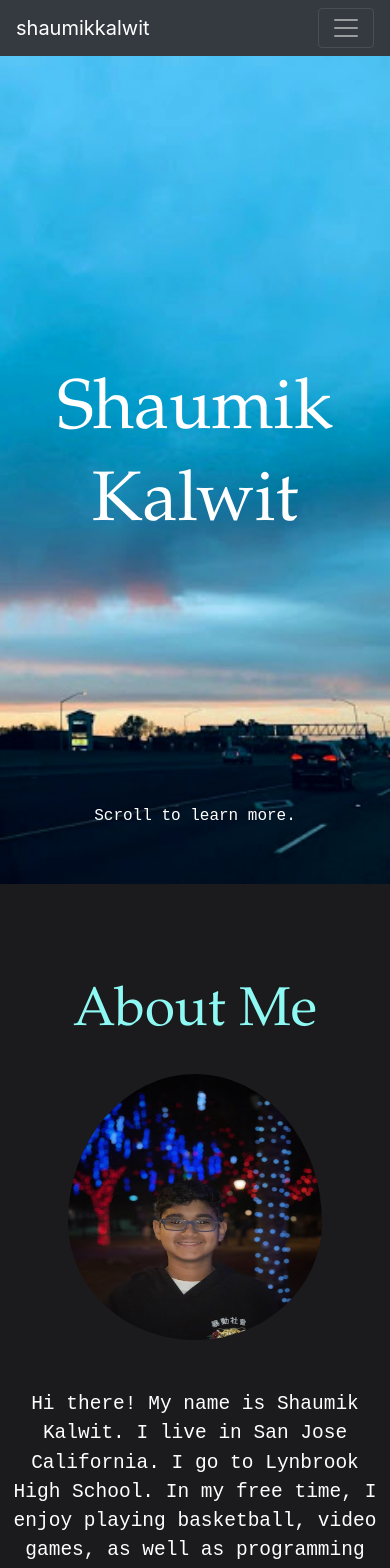
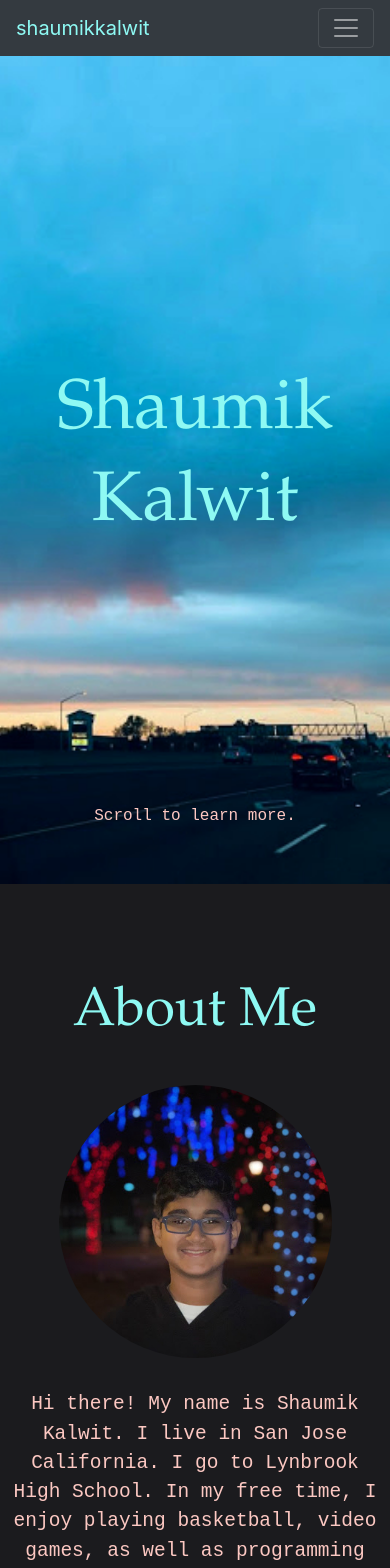
Before and after one commit to shaumikkalwit/shaumikkalwit.github.io, a React (Create React App) app in the folder frontend/: page / in a window 390 px wide. Shown: the top 1568 px of the page. Built offline with nearby package versions, Linux system fonts and the light colour scheme; no server answers.

Commit message:
made mobile version

```diff
--- a/frontend/src/App.js
+++ b/frontend/src/App.js
@@ -12,7 +12,7 @@ import HomeTitle from './components/HomeTitle';
 import Scroll from './components/Scroll';
 import AboutText from './components/AboutText';
 import AboutPicture from './components/AboutPicture';
-import AboutMePicture from './images/2020-01-04.jpeg';
+import AboutMePicture from './images/aboutpicture.jpg';
 import Title from './components/Title';
 import ImgLinks from './components/ImgLinks';
 import ImgLinksG from './components/ImgLinksG';
@@ -43,11 +43,11 @@ class App extends React.Component {
      <div id="LandingPage"></div>
      <p className="App-intro">;{this.state.apiResponse}</p>
       <Navbar bg="dark" variant="dark" expand="lg" position="sticky" fixed="top">
-        <Navbar.Brand href="#LandingPage">shaumikkalwit</Navbar.Brand>
+        <Navbar.Brand style={{ color: '#8EF9F3' }} href="#LandingPage">shaumikkalwit</Navbar.Brand>
         <Navbar.Collapse id="basic-navbar-nav">
         <Nav className="mr-auto">
-          <Nav.Link href="#AboutUs" >About Me</Nav.Link>
-          <Nav.Link href="#Projects" color="red">Projects</Nav.Link>
+          <Nav.Link style={{ color: '#FCC8C2' }} href="#AboutUs" >About Me</Nav.Link>
+          <Nav.Link style={{ color: '#FCC8C2' }} href="#Projects">Projects</Nav.Link>
         </Nav>
         <div class="icons">
           {/* Icons made by https://www.flaticon.com/authors/pixel-perfect */}
--- a/frontend/src/components/AboutPicture.js
+++ b/frontend/src/components/AboutPicture.js
@@ -6,20 +6,15 @@ const AboutPicture = styled.img`
 	@media (min-width: 992px) {
 
 		width: 20vw;
-		height: 45vh;
+		height: auto;
 
   		padding-bottom: 20px;
 	}
 
-  	width: 65vw;
-	height: 35vh;
+  	width: 70vw;
+	height: auto;
 
   	border-radius: 50%;
-
-  	top: 0;
-
-  	padding-bottom: 30px;
-
 
 `;
 
--- a/frontend/src/components/AboutText.js
+++ b/frontend/src/components/AboutText.js
@@ -10,7 +10,7 @@ const AboutText = styled.p`
   		padding-right: 23vw;
 	}
 
-	color: white;
+	color: #FCC8C2;
 
 	font-size: 5vw;
 
--- a/frontend/src/components/HomeTitle.js
+++ b/frontend/src/components/HomeTitle.js
@@ -10,7 +10,7 @@ const HomeTitle = styled.h1`
 
 	font-family: "Palatino Linotype", "Book Antiqua", Palatino, serif;
 
-	color: white;
+	color: #8EF9F3;
 
 	font-size: 18vw;
 
--- a/frontend/src/components/Scroll.js
+++ b/frontend/src/components/Scroll.js
@@ -6,7 +6,7 @@ const Scroll = styled.p`
 	position: absolute;
 	bottom: 0;
 
-	color: white;
+	color: #FCC8C2;
 
 	font-family: "Courier New", Courier, monospace;
 
```
Also changed, not shown: frontend/src/images/aboutpicture.jpg (added).
